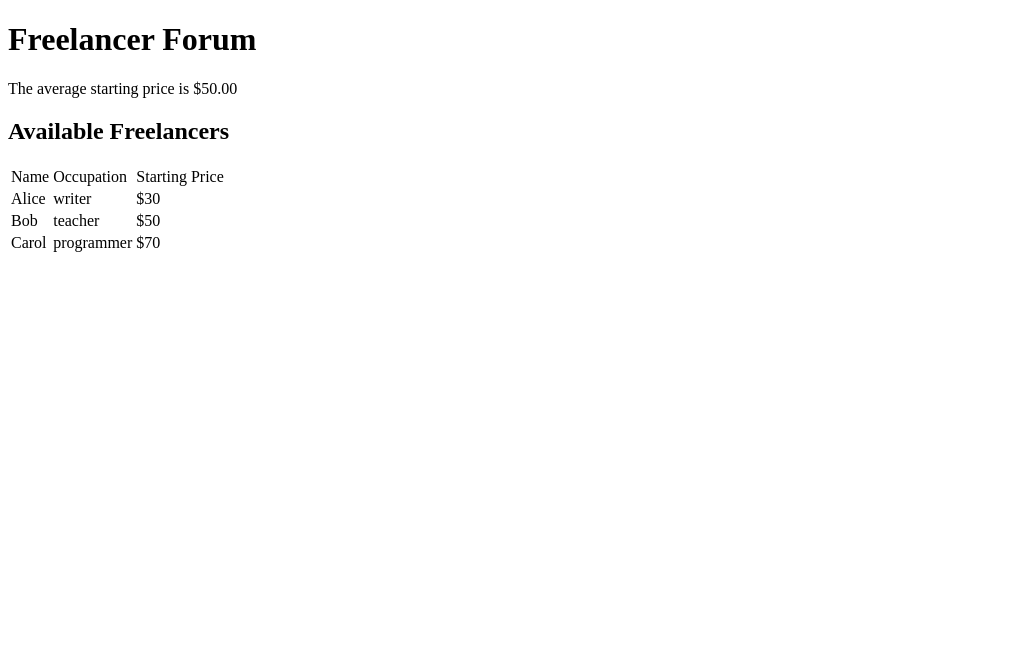
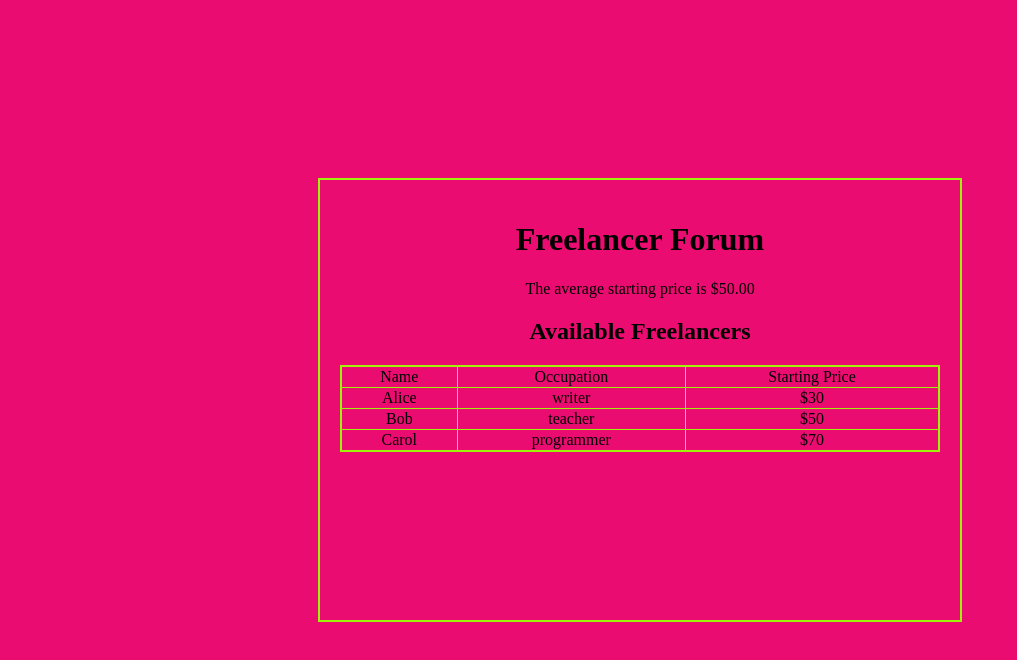
Before and after one commit to candyycode/Unit2.FreelancerForum, a plain HTML site: page index.html in a window 1280 px wide. Shown: the whole page, without its empty margins (0-1017 px from the left). Drawn offline with Linux system fonts and the light colour scheme.

Commit message:
added styles

```diff
--- a/index.html
+++ b/index.html
@@ -5,11 +5,13 @@
     <meta name="viewport" content="width=device-width, initial-scale=1.0" />
     <title>Freelancer Forum</title>
     <script src="index.js" defer></script>
+    <link rel="stylesheet" href="styles.css">
   </head>
   <!-- The HTML does not contain any hard-coded data about freelancer names,
   occupations, or starting prices.
  -->
   <body>
+    <div class="container">
     <h1>Freelancer Forum</h1>
     <p>The average starting price is $<span>50</span></p>
     <h2>Available Freelancers</h2>
@@ -23,5 +25,6 @@
         </tr>
       </thead>
     </table>
+    </div>
   </body>
 </html>
--- /dev/null
+++ b/styles.css
@@ -0,0 +1,30 @@
+body {
+    background-color: rgb(234, 12, 112);
+    justify-content: center;
+    display: flex;
+    align-items: center;
+    height: 100vh;
+    margin: 0;
+}
+
+.container {
+    text-align: center;
+    max-width: 600px;
+    width: 100%;
+    border: 2px solid rgb(158, 243, 11);
+    padding: 20px;
+    height: 400px;
+    overflow-y: auto;
+
+}
+
+table {
+    width: 100%;
+    border-collapse: collapse;
+    border: 2px solid rgb(158, 243, 11);
+}
+
+td {
+    text-align: center;
+    border: 1px solid rgb(158, 243, 11);
+}
```
